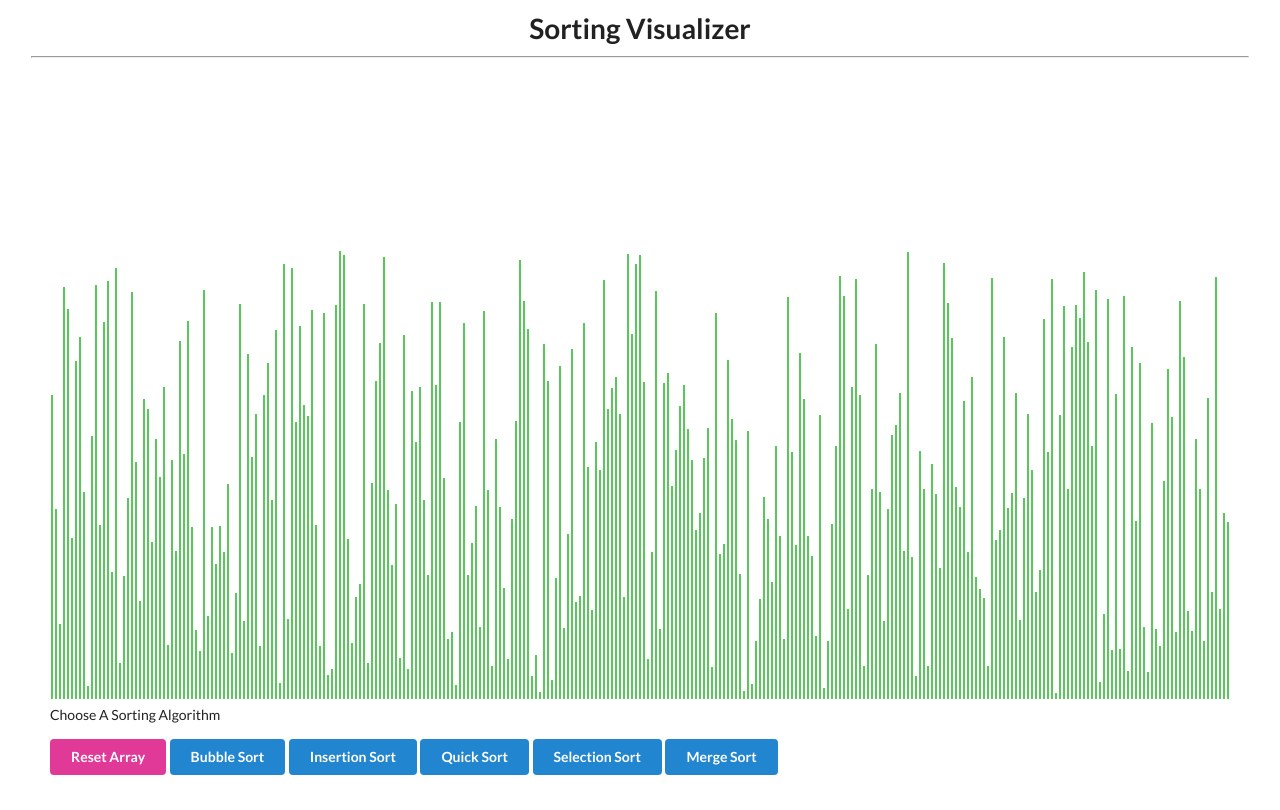
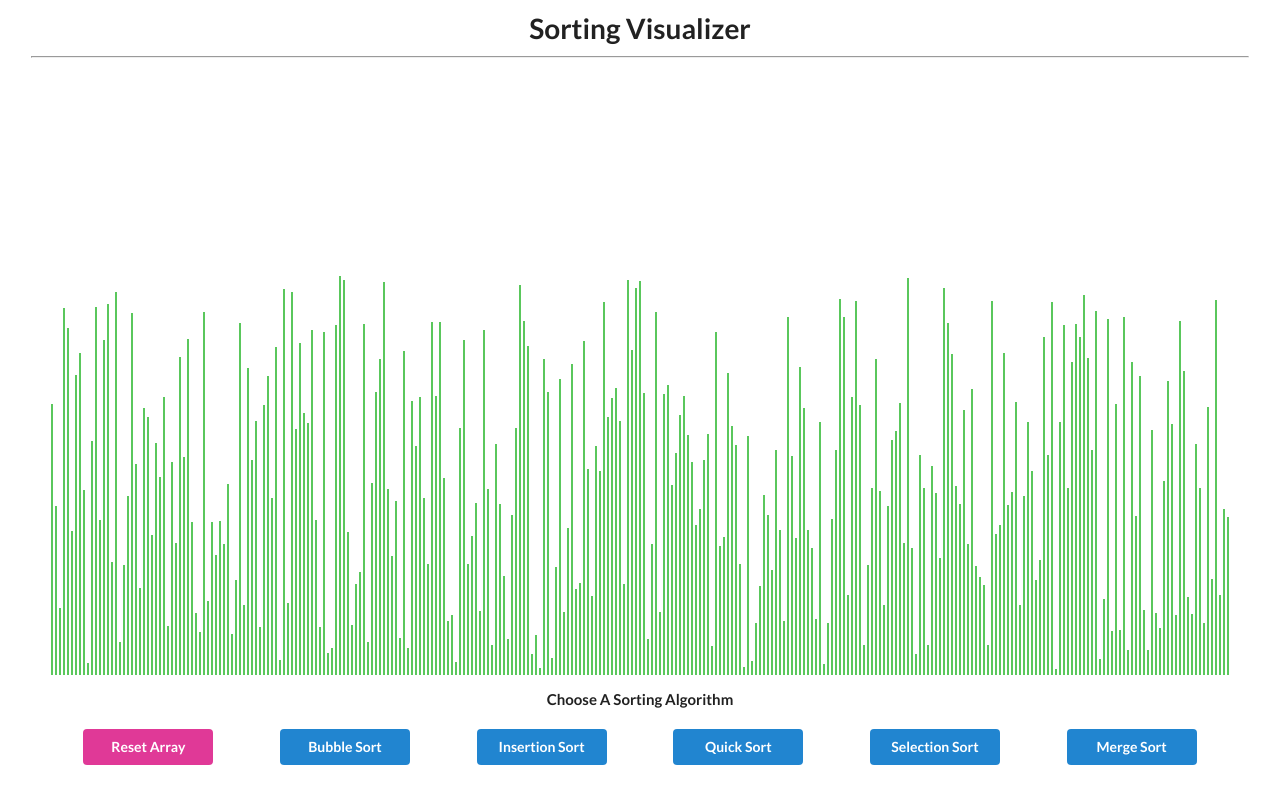
Before and after one commit to eoin-barr/sorting-visualizer, a React (Create React App) app: page / in a window 1280 px wide. Built offline with nearby package versions, Linux system fonts and the light colour scheme.

Commit message:
Flexbox styling added

```diff
--- a/src/styles/main.scss
+++ b/src/styles/main.scss
@@ -23,6 +23,23 @@ p{
   display: flex;
   align-items: center;
   justify-content: center;
+}
+
+.flex-wrap{
+  display: flex;
+  flex-direction: row;
+  justify-content: space-around;
+  align-items: center;
+  flex-wrap: wrap;
+}
+
+button.ui.button{
+  margin: 10px;
+  width: 130px;
+}
+
+button.hover-enable:hover{
+  transform: scale(1.02);
 }
 
 button.hover-enable:hover{
--- a/src/visualizer/SortingVisualizer.js
+++ b/src/visualizer/SortingVisualizer.js
@@ -43,7 +43,7 @@ class SortingVisualizer extends React.Component {
     const numLines = containerWidth / 4
 
     const containerHeight = window.innerHeight
-    const maxLineHeight = Math.max((containerHeight - 350), 100)
+    const maxLineHeight = Math.max((containerHeight - 400), 100)
 
     for (let i = 0; i < numLines; i++) {
       array.push(randNumFromInterval(5, maxLineHeight))
@@ -154,8 +154,10 @@ class SortingVisualizer extends React.Component {
               style={{ height: `${value}px` }}
             ></div>
           ))}
-          <p>Choose A Sorting Algorithm</p>
-          <div style={{ display: 'block' }}>
+          <div className="flex-center">
+            <h4>Choose A Sorting Algorithm</h4>
+          </div>
+          <div className="flex-wrap">
             <button className={`ui button pink ${this.state.isRunning ? 'disabled' : 'hover-enable'}`} onClick={() => this.resetArray()}>Reset Array</button>
             <button className={`ui button primary ${this.state.isRunning ? 'disabled' : 'hover-enable'}`} onClick={() => this.bubbleSort()}>Bubble Sort</button>
             <button className={`ui button primary ${this.state.isRunning ? 'disabled' : 'hover-enable'}`} onClick={() => this.insertionSort()}>Insertion Sort</button>
```
